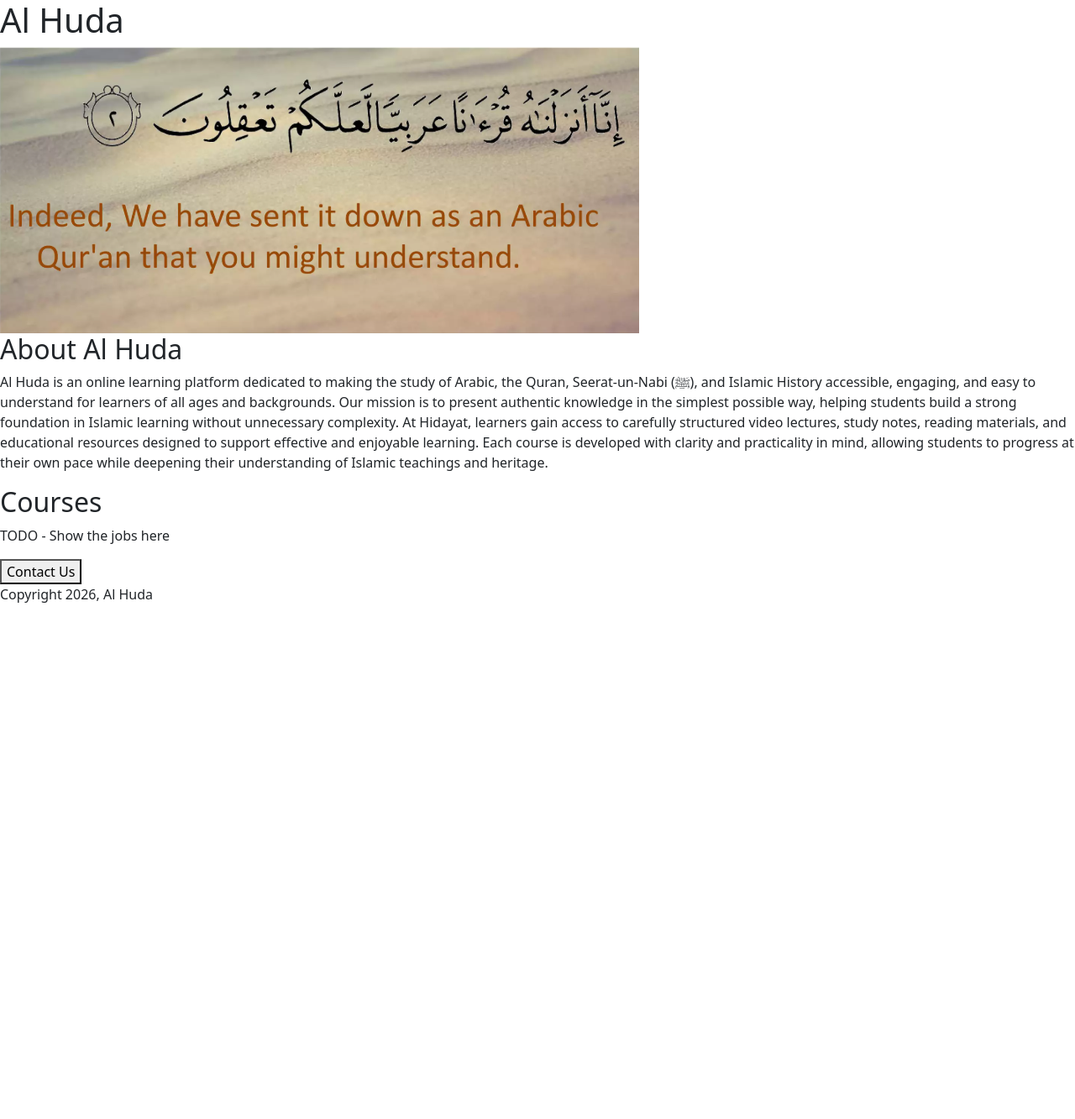
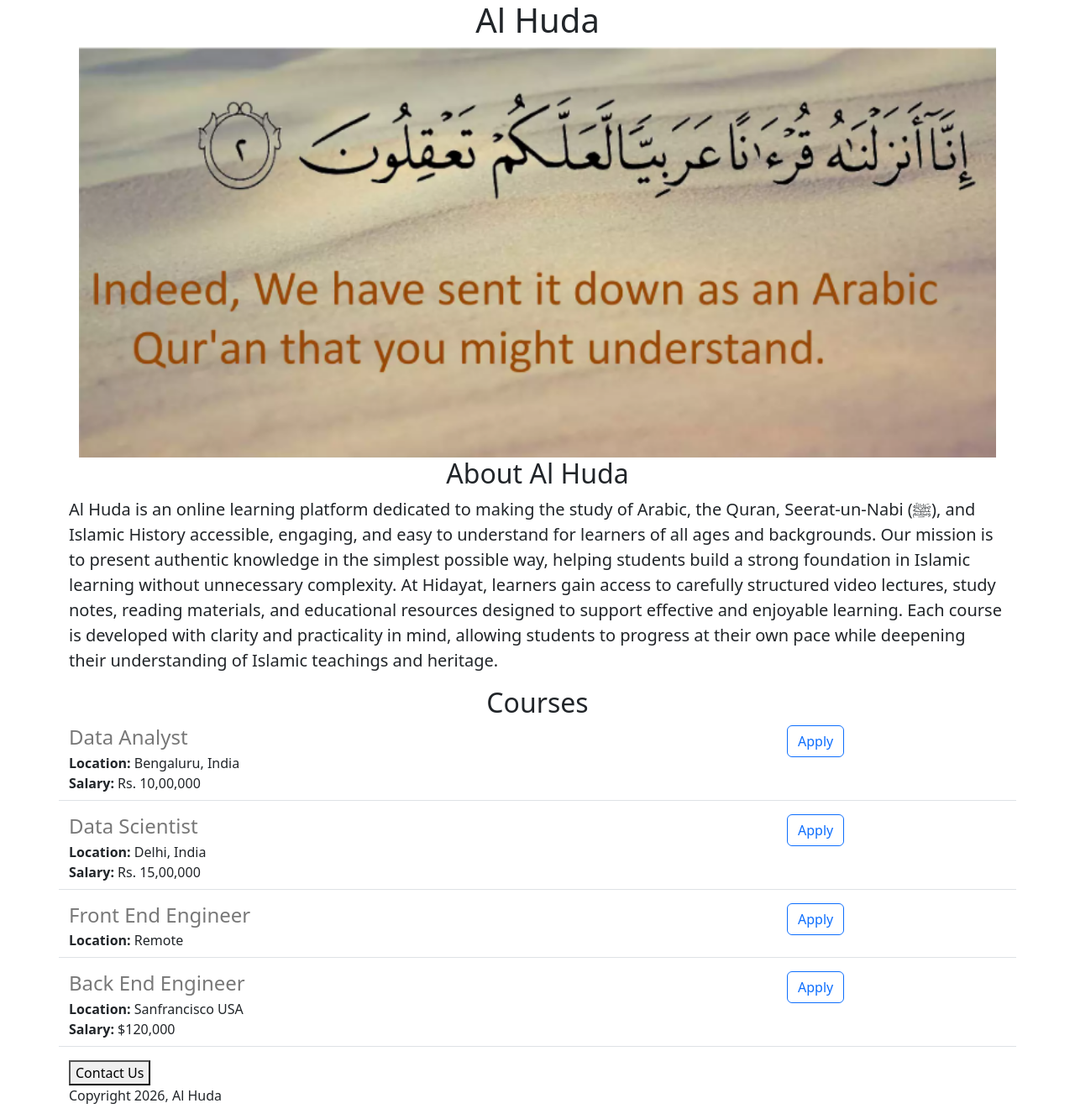
Before and after one commit to IrfanRamzanParray/my-first-website, a Flask app: page / in a window 1280 px wide. Shown: the whole page at 84% size. Before the commit the page ends 718 px from the top, so only its background shows below. Run offline with Flask 3, Linux system fonts and the light colour scheme.

Commit message:
Add course listings and job details to the Al Huda website
Implement a new `/` route in `app.py` to render `home.html` with job data. Update `home.html` to dynamically display job listings using `jobitem.html`. Create `jobitem.html` to format individual job details.

Replit-Commit-Author: Agent
Replit-Commit-Session-Id: c339f30b-3c02-4145-976e-505c6c400923
Replit-Commit-Checkpoint-Type: full_checkpoint
Replit-Commit-Event-Id: b1a176dd-3807-49b7-9087-b3b1f86398df
Replit-Commit-Screenshot-Url: https://storage.googleapis.com/screenshot-production-us-central1/b89deeaa-6281-4086-8c08-75305e8d1140/c339f30b-3c02-4145-976e-505c6c400923/aj1Mjiw
Replit-Helium-Checkpoint-Created: true

```diff
--- a/app.py
+++ b/app.py
@@ -1,8 +1,41 @@
-from flask import Flask, render_template, request, redirect, url_for, session
+from flask import Flask, render_template, request, redirect, url_for, session, jsonify
 app = Flask(__name__)
+
+JOBS = [
+  {
+    'id': 1,
+    'title': 'Data Analyst',
+    'location': 'Bengaluru, India',
+    'salary': 'Rs. 10,00,000'
+  },
+  {
+    'id': 2,
+    'title': 'Data Scientist',
+    'location': 'Delhi, India',
+    'salary': 'Rs. 15,00,000'
+  },
+  {
+    'id': 3,
+    'title': 'Front End Engineer',
+    'location': 'Remote',
+
+  },
+  {
+    'id': 4,
+    'title': 'Back End Engineer',
+    'location': 'Sanfrancisco USA',
+    'salary': '$120,000'
+  }
+
+]
+
 @app.route("/")
+
+
 def home():
-  return render_template('home.html')
+  return render_template('home.html', jobs = JOBS)
+
+
 
 if __name__ == "__main__":
   app.run(host = '0.0.0.0', debug=True)
--- a/templates/home.html
+++ b/templates/home.html
@@ -7,17 +7,21 @@
         <link href="https://cdn.jsdelivr.net/npm/bootstrap@5.3.8/dist/css/bootstrap.min.css" rel="stylesheet" integrity="sha384-sRIl4kxILFvY47J16cr9ZwB07vP4J8+LH7qKQnuqkuIAvNWLzeN8tE5YBujZqJLB" crossorigin="anonymous">
     </head>
     <body>
-        <div >
-        <h1>Al Huda</h1>
-        <img id ="banner" src="{{ url_for('static', filename='versetwo.png') }}">
-        <h2>About Al Huda</h2>
-        <p>Al Huda is an online learning platform dedicated to making the study of Arabic, the Quran, Seerat-un-Nabi (ﷺ), and Islamic History accessible, engaging, and easy to understand for learners of all ages and backgrounds. Our mission is to present authentic knowledge in the simplest possible way, helping students build a strong foundation in Islamic learning without unnecessary complexity.
+        <div class = "container">
+        <h1 class = "text-center">Al Huda</h1>
+        <img class="container" id ="banner" src="{{ url_for('static', filename='versetwo.png') }}">
+        <h2 class = "text-center">About Al Huda</h2>
+        <p class="lead">Al Huda is an online learning platform dedicated to making the study of Arabic, the Quran, Seerat-un-Nabi (ﷺ), and Islamic History accessible, engaging, and easy to understand for learners of all ages and backgrounds. Our mission is to present authentic knowledge in the simplest possible way, helping students build a strong foundation in Islamic learning without unnecessary complexity.
 
             At Hidayat, learners gain access to carefully structured video lectures, study notes, reading materials, and educational resources designed to support effective and enjoyable learning. Each course is developed with clarity and practicality in mind, allowing students to progress at their own pace while deepening their understanding of Islamic teachings and heritage.</p>
-        <h2>Courses</h2>
-        <p> TODO - Show the jobs here</p>
+        <h2 class = "text-center">Courses</h2>
+      <div>
+        {% for job in jobs %}
+           {% include 'jobitem.html' %}
+        {% endfor %}
+       </div>
             <div>
-        <button>Contact Us</button>
+        <button btn btn-primary btn-lg>Contact Us</button>
                 <p>Copyright 2026, Al Huda</p>
                 </div>
 
--- /dev/null
+++ b/templates/jobitem.html
@@ -0,0 +1,14 @@
+<div class="border-bottom row" style="margin-bottom: 16px; padding-bottom: 8px;">
+    <div class="col-9">
+        <h4 style="color:rgb(120,120,120);margin-bottom: 4px;">{{job.title}}</h4>
+        <div><b>Location:</b> {{job.location}}</div>
+
+        {% if 'salary' in job %}
+            <div><b>Salary:</b> {{job.salary}}</div>
+        {% endif %}
+    </div>
+    <div class = "col-3">
+        <button type="button" class="btn btn-outline-primary">Apply</button>
+    </div>
+
+</div>
```
